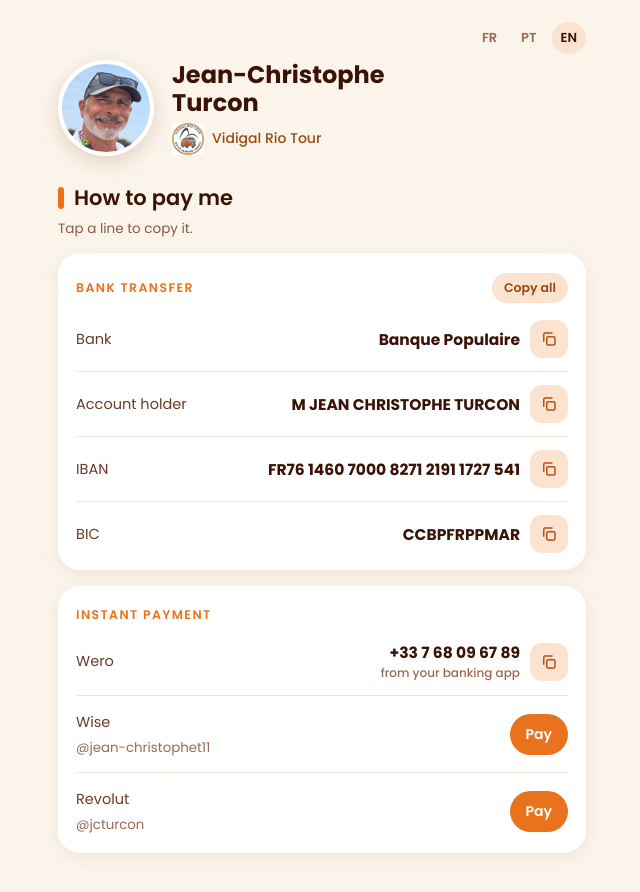
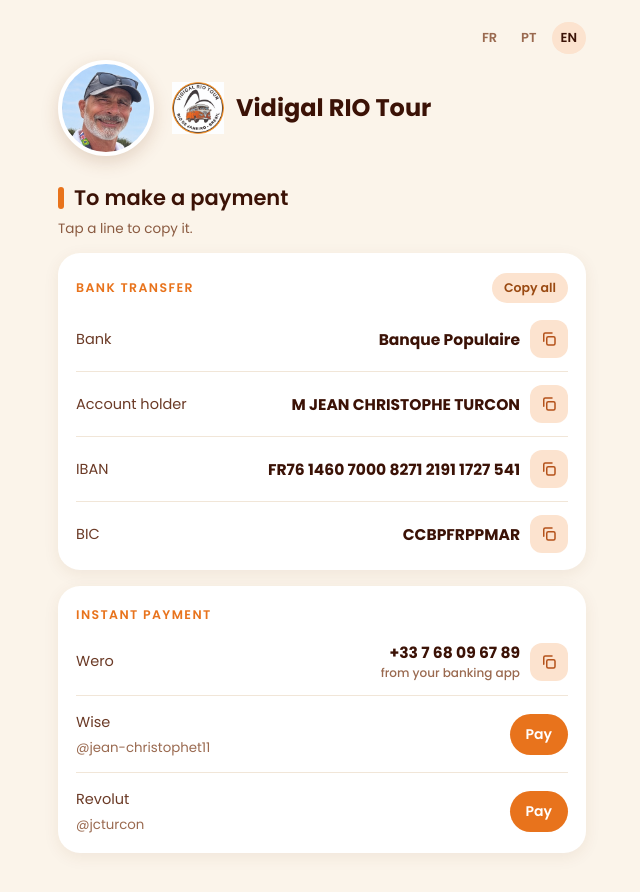
Before and after one commit to JCdeNC/sejour, a plain HTML site: page payer/index.html in a window 1280 px wide. Shown: the whole page, without its empty margins (318-958 px from the left). Drawn offline with Linux system fonts and the light colour scheme.

Commit message:
Page de virement : titre « Pour effectuer un virement », en-tête Vidigal RIO Tour sans le nom
Co-Authored-By: Claude Opus 5.5 <noreply@anthropic.com>

```diff
--- a/payer/index.html
+++ b/payer/index.html
@@ -4,11 +4,11 @@
 <meta charset="utf-8">
 <meta name="viewport" content="width=device-width, initial-scale=1, viewport-fit=cover">
 <meta name="robots" content="noindex, nofollow">
-<title>Me payer · Jean-Christophe Turcon</title>
+<title>Effectuer un virement · Vidigal RIO Tour</title>
 <meta name="description" content="Virement, Wero, Wise ou Revolut : touchez une ligne pour copier.">
 <meta property="og:type" content="website">
 <meta property="og:site_name" content="Vidigal RIO Tour">
-<meta property="og:title" content="Me payer · Jean-Christophe Turcon">
+<meta property="og:title" content="Effectuer un virement · Vidigal RIO Tour">
 <meta property="og:description" content="Virement, Wero, Wise ou Revolut : touchez une ligne pour copier.">
 <meta property="og:image" content="https://sejour.vidigalriotour.com/payer/jc.jpg">
 <link rel="icon" type="image/png" href="logo.png">
@@ -27,8 +27,8 @@ body{margin:0;background:#FBF4EA;color:#3B1206;font-family:Poppins,system-ui,-ap
 .head{display:flex;align-items:center;gap:18px}
 .face{width:96px;height:96px;border-radius:50%;background:#ddd url(jc.jpg) center 30%/cover;border:4px solid #fff;box-shadow:0 6px 18px rgba(120,60,20,.18);flex:none}
 .name{font-size:24px;font-weight:700;line-height:1.15;margin:0}
-.sub{display:flex;align-items:center;gap:8px;margin-top:6px;font-size:14px;color:#9A4A12;font-weight:500}
-.sub img{width:32px;height:32px}
+.sub{display:flex;align-items:center;gap:12px}
+.sub img{width:52px;height:52px;flex:none}
 h1{font-size:21px;font-weight:600;margin:26px 0 6px;display:flex;align-items:center;gap:10px}
 h1:before{content:"";display:inline-block;width:6px;height:22px;background:#E8731C;border-radius:3px}
 .tip{margin:0 0 14px;font-size:13.5px;color:#8A5A40}
@@ -56,10 +56,10 @@ h1:before{content:"";display:inline-block;width:6px;height:22px;background:#E873
 <body>
 <div class="wrap">
   <div class="langs"><button data-l="fr">FR</button><button data-l="pt">PT</button><button data-l="en">EN</button></div>
-  <div class="head"><div class="face" role="img" aria-label="Jean-Christophe Turcon"></div>
-    <div><p class="name">Jean-Christophe<br>Turcon</p><div class="sub"><img src="logo.png" alt="">Vidigal Rio Tour</div></div></div>
+  <div class="head"><div class="face" role="img" aria-label="Vidigal RIO Tour"></div>
+    <div class="sub"><img src="logo.png" alt=""><p class="name">Vidigal RIO Tour</p></div></div>
 
-  <h1 data-t="title">Pour me payer</h1>
+  <h1 data-t="title">Pour effectuer un virement</h1>
   <p class="tip" data-t="tip">Touchez une ligne pour la copier.</p>
 
   <div class="card">
@@ -82,9 +82,9 @@ h1:before{content:"";display:inline-block;width:6px;height:22px;background:#E873
 <script>
 (function(){
   var T={
-    fr:{title:'Pour me payer',tip:'Touchez une ligne pour la copier.',bank:'Virement bancaire',all:'Tout copier',bankname:'Banque',holder:'Titulaire',instant:'Paiement instantané',wero:"depuis l'appli de votre banque",pay:'Payer',copied:'Copié ✓',allc:'Coordonnées copiées ✓'},
-    pt:{title:'Para me pagar',tip:'Toque numa linha para copiar.',bank:'Transferência bancária',all:'Copiar tudo',bankname:'Banco',holder:'Titular',instant:'Pagamento instantâneo',wero:'pelo app do seu banco',pay:'Pagar',copied:'Copiado ✓',allc:'Dados copiados ✓'},
-    en:{title:'How to pay me',tip:'Tap a line to copy it.',bank:'Bank transfer',all:'Copy all',bankname:'Bank',holder:'Account holder',instant:'Instant payment',wero:'from your banking app',pay:'Pay',copied:'Copied ✓',allc:'Details copied ✓'}
+    fr:{title:'Pour effectuer un virement',tip:'Touchez une ligne pour la copier.',bank:'Virement bancaire',all:'Tout copier',bankname:'Banque',holder:'Titulaire',instant:'Paiement instantané',wero:"depuis l'appli de votre banque",pay:'Payer',copied:'Copié ✓',allc:'Coordonnées copiées ✓'},
+    pt:{title:'Para fazer uma transferência',tip:'Toque numa linha para copiar.',bank:'Transferência bancária',all:'Copiar tudo',bankname:'Banco',holder:'Titular',instant:'Pagamento instantâneo',wero:'pelo app do seu banco',pay:'Pagar',copied:'Copiado ✓',allc:'Dados copiados ✓'},
+    en:{title:'To make a payment',tip:'Tap a line to copy it.',bank:'Bank transfer',all:'Copy all',bankname:'Bank',holder:'Account holder',instant:'Instant payment',wero:'from your banking app',pay:'Pay',copied:'Copied ✓',allc:'Details copied ✓'}
   };
   var ICON='<svg viewBox="0 0 24 24"><rect x="9" y="9" width="11" height="11" rx="2"/><path d="M5 15V6a2 2 0 0 1 2-2h9"/></svg>';
   var OK='<svg viewBox="0 0 24 24"><path d="M5 12.5l4.5 4.5L19 7.5"/></svg>';
```
